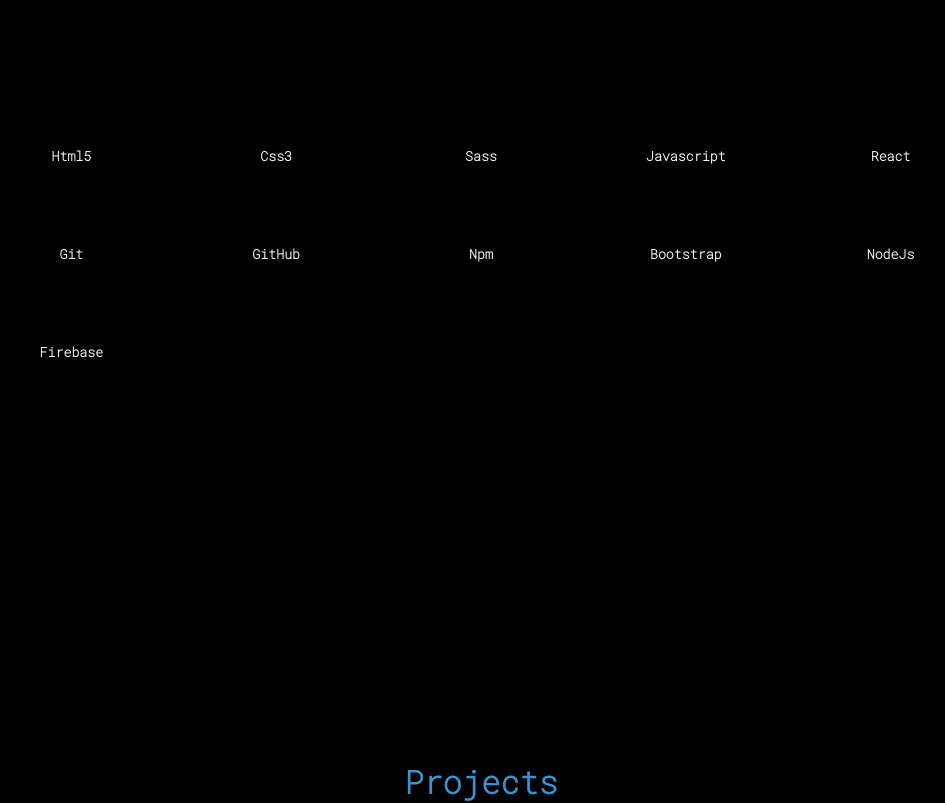
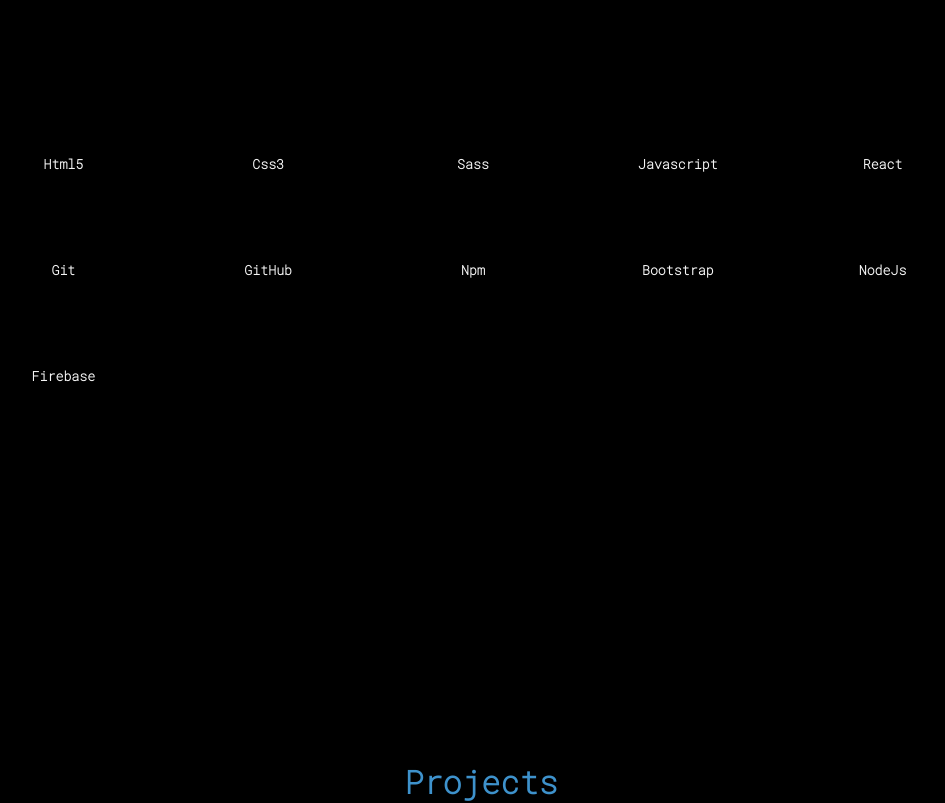
Before and after one commit to tonylubin/portfolio-react, a React (Create React App) app: page / in a window 1280 px wide. Shown: the part 840-1643 px from the top of the page, without its empty margins (159-1104 px from the left). Built offline with nearby package versions, Linux system fonts and the light colour scheme.

Commit message:
padding alignment

```diff
--- a/src/Components/SkillsCard/SkillsCard.module.scss
+++ b/src/Components/SkillsCard/SkillsCard.module.scss
@@ -9,7 +9,7 @@
     align-items: center;
     justify-content: center;
     gap: 0.5rem;
-    padding: 1rem;
+    padding: 1.5rem 1rem 1rem 0rem;
 
     &__title {
         color: $primary-text-color;
```
